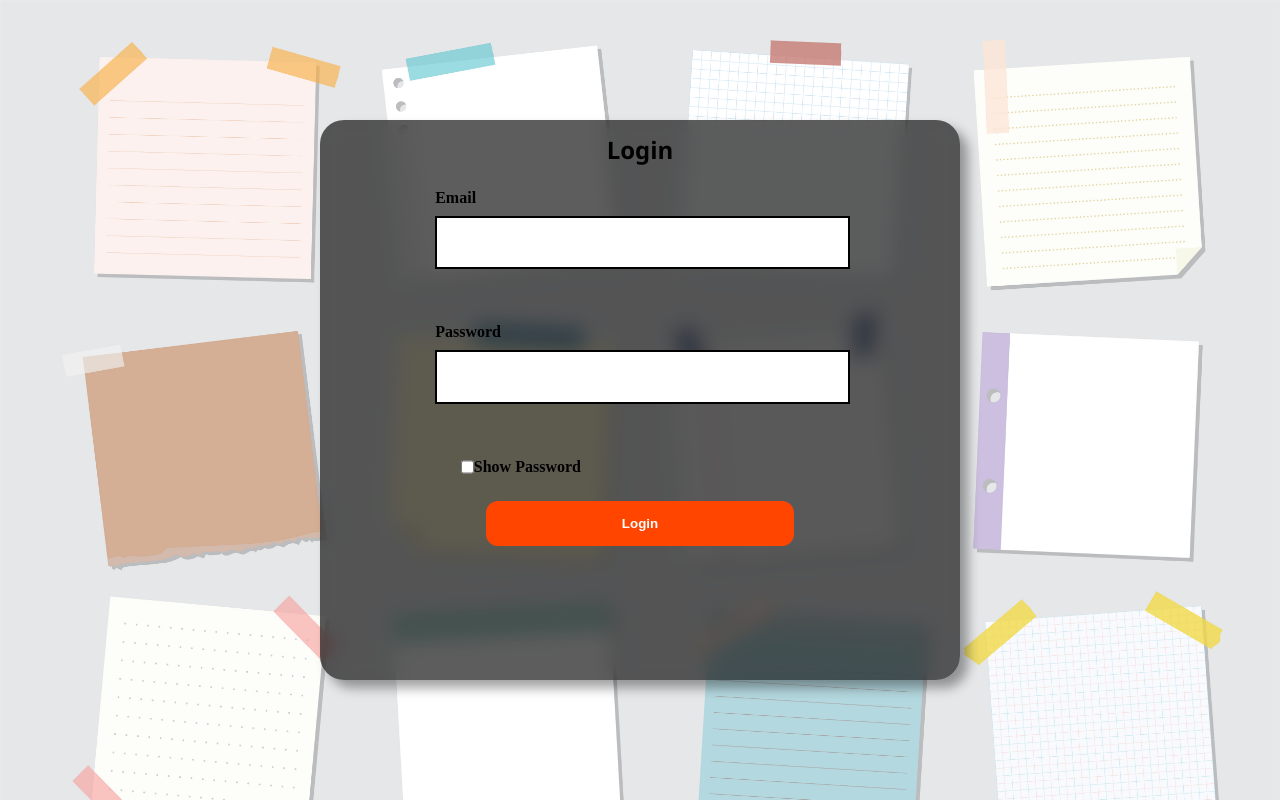
After one commit to PrabeshPP/todotask, a Django app: page /login/ in a window 1280 px wide. The commit adds this page. Run offline with Django 4.2, Linux system fonts and the light colour scheme.

Commit message:
implemented login

```diff
--- a/core/urls.py
+++ b/core/urls.py
@@ -1,6 +1,8 @@
 from django.urls import path
 from .views import getHome
+from django.contrib.auth.views import LoginView
 
 urlpatterns = [
-    path("",getHome,name='home')
+    path("",getHome,name='home'),
+    path('login/',LoginView.as_view(),name='login')
 ]
--- a/core/views.py
+++ b/core/views.py
@@ -1,7 +1,9 @@
 from django.shortcuts import render
 from .models import Task
+from django.contrib.auth.decorators import login_required
 # Create your views here.
 
+@login_required
 def getHome(request):
     tasks=Task.objects.all()
     context={
--- a/static/css/Authentication/login.css
+++ b/static/css/Authentication/login.css
@@ -1,7 +1,17 @@
+.mainLoginContainer{
+    min-height: 100vh;
+    width: 100%;
+    background-image: url('../../images/background.jpg');
+    background-size: cover;
+    display: flex;
+    justify-content: center;
+    align-items: center;
+}
+
 .mainLoginBox{
     height: 70vh;
     width: 50%;
-    background: rgba(255, 255, 255, .7);
+    background: rgba(0, 0, 0, 0.637);
 	-webkit-backdrop-filter: blur(10px);
 	backdrop-filter: blur(10px);
     border-radius: 1.5rem;
@@ -26,5 +36,83 @@
 .formBox{
     height: 80%;
     width:80% ;
-    background-color: yellow;
+    display: flex;
+    flex-direction: column;
+    align-items: center;
 }
+
+.emailDiv{
+    height: 30%;
+    width: 100%;
+    display: flex;
+    flex-direction: column;
+    box-sizing: border-box;
+    padding-left: 10%;
+}
+
+.emailDiv label{
+    height: 20%;
+    width: 90%;
+    font-weight: bold;
+}
+
+.emailDiv input{
+    height:40% ;
+    width: 90%;
+    outline: none;
+    border: 2px solid black;
+    box-sizing: border-box;
+    padding-left: 5%;
+    font-weight: 500;
+    font-size: 1.0rem;
+}
+
+.passwordDiv{
+    height: 30%;
+    width: 100%;
+    display: flex;
+    flex-direction: column;
+    box-sizing: border-box;
+    padding-left: 10%;
+}
+
+.passwordDiv label{
+    height: 20%;
+    width: 90%;
+    font-weight: bold;
+}
+
+.passwordDiv input{
+    height:40% ;
+    width: 90%;
+    outline: none;
+    border: 2px solid black;
+    padding-left: 5%;
+    box-sizing: border-box;
+    font-weight: 500;
+    font-size: 1.0rem;
+}
+
+.checkBox{
+    width: 80%;
+    display: flex;
+    flex-direction: row;
+    padding-left: 10%;
+}
+
+.loginBox{
+    margin-top: 5%;
+    cursor: pointer;
+    outline: none;
+    border: none;
+    border-radius: 12px;
+    height: 10%;
+    width: 60%;
+    background-color: orangered;
+    font-weight: bold;
+    color: white;
+}
+
+.loginBox:hover{
+    box-shadow: 5px 5px 5px rgba(0, 0, 0, 0.345);
+}
--- /dev/null
+++ b/templates/head.html
@@ -0,0 +1,12 @@
+{%load static%}
+<!DOCTYPE html>
+<html lang="en">
+<head>
+    <meta charset="UTF-8">
+    <meta http-equiv="X-UA-Compatible" content="IE=edge">
+    <meta name="viewport" content="width=device-width, initial-scale=1.0">
+    <link rel="icon" type="image/x-icon" href="../static/images/favicon.ico"/>
+    <link rel="stylesheet" href="../static/css/base.css"/>
+    <link rel="stylesheet" href="../static/css/Authentication/login.css"/>
+    <title>Todo</title>
+</head>
--- /dev/null
+++ b/templates/registration/login.html
@@ -0,0 +1,33 @@
+{%include 'head.html'%}
+<body>
+    <div class="mainLoginContainer">
+        <div class="mainLoginBox">
+            <div class="loginIconBox">Login</div>
+            <form class="formBox" method="post" action="{%url 'login'%}">{%csrf_token%}
+                <div class="emailDiv">
+                    <label>Email</label>
+                    <input type="email" required/>
+                </div>
+                <div class="passwordDiv">
+                    <label>Password</label>
+                    <input type="password" id="password" required />
+                </div>
+                <div class="checkBox">
+                    <input type="checkbox" onclick="passwordToggle()"/>
+                    <h4>Show Password</h4></div>
+                <button class="loginBox" type="submit">Login</button>
+            </form>
+        </div>
+    </div>
+    <script>
+        function passwordToggle(){
+            var pass=document.getElementById('password')
+            if(pass.type=='password'){
+                pass.type='text';
+            }else{
+                pass.type='password'
+            }
+        }
+    </script>
+</body>
+</html>
```
Also changed, not shown: templates/authentication/login.html (deleted, +0 -9 lines), templates/base.html (+1 -14 lines).
